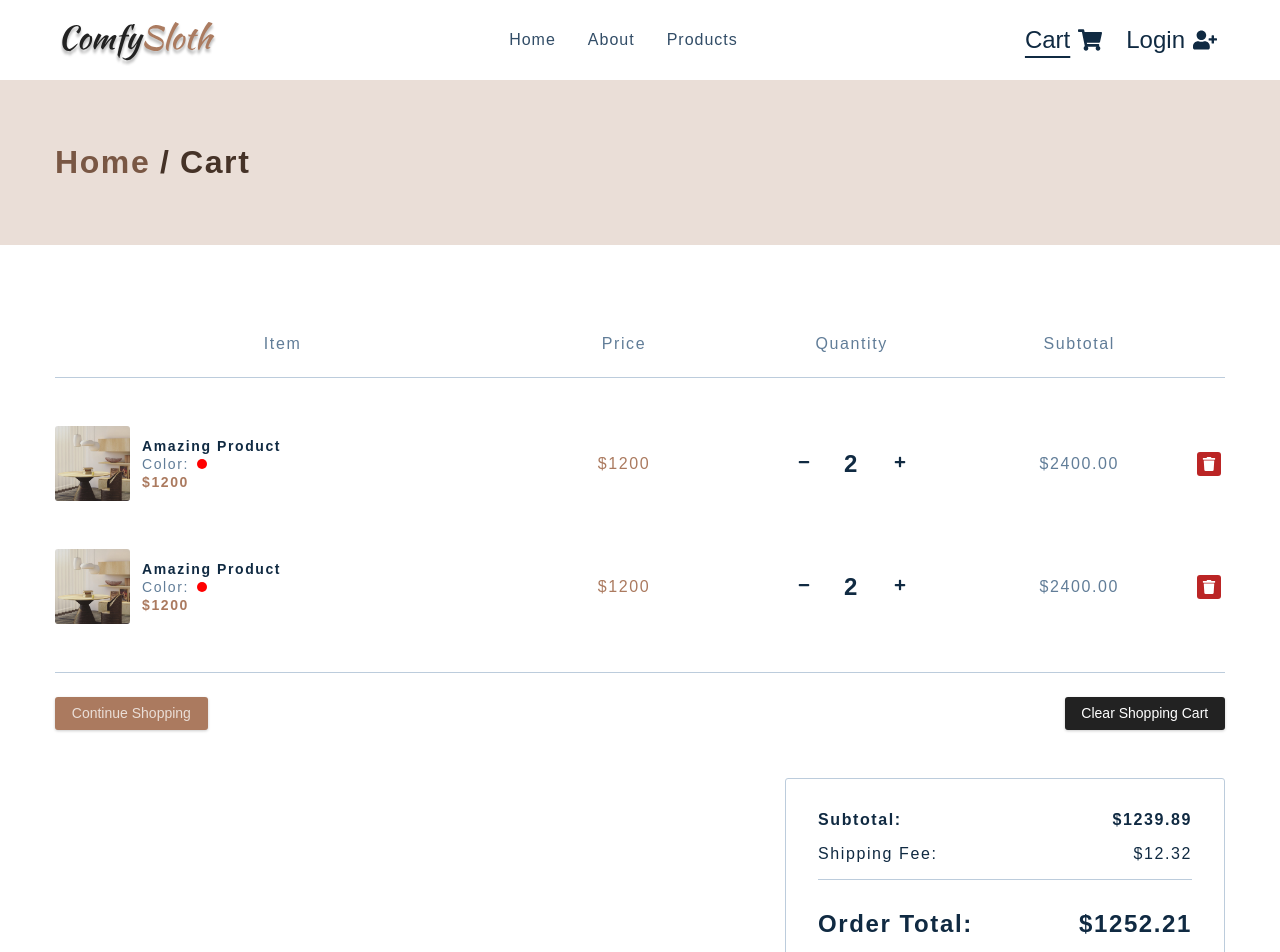
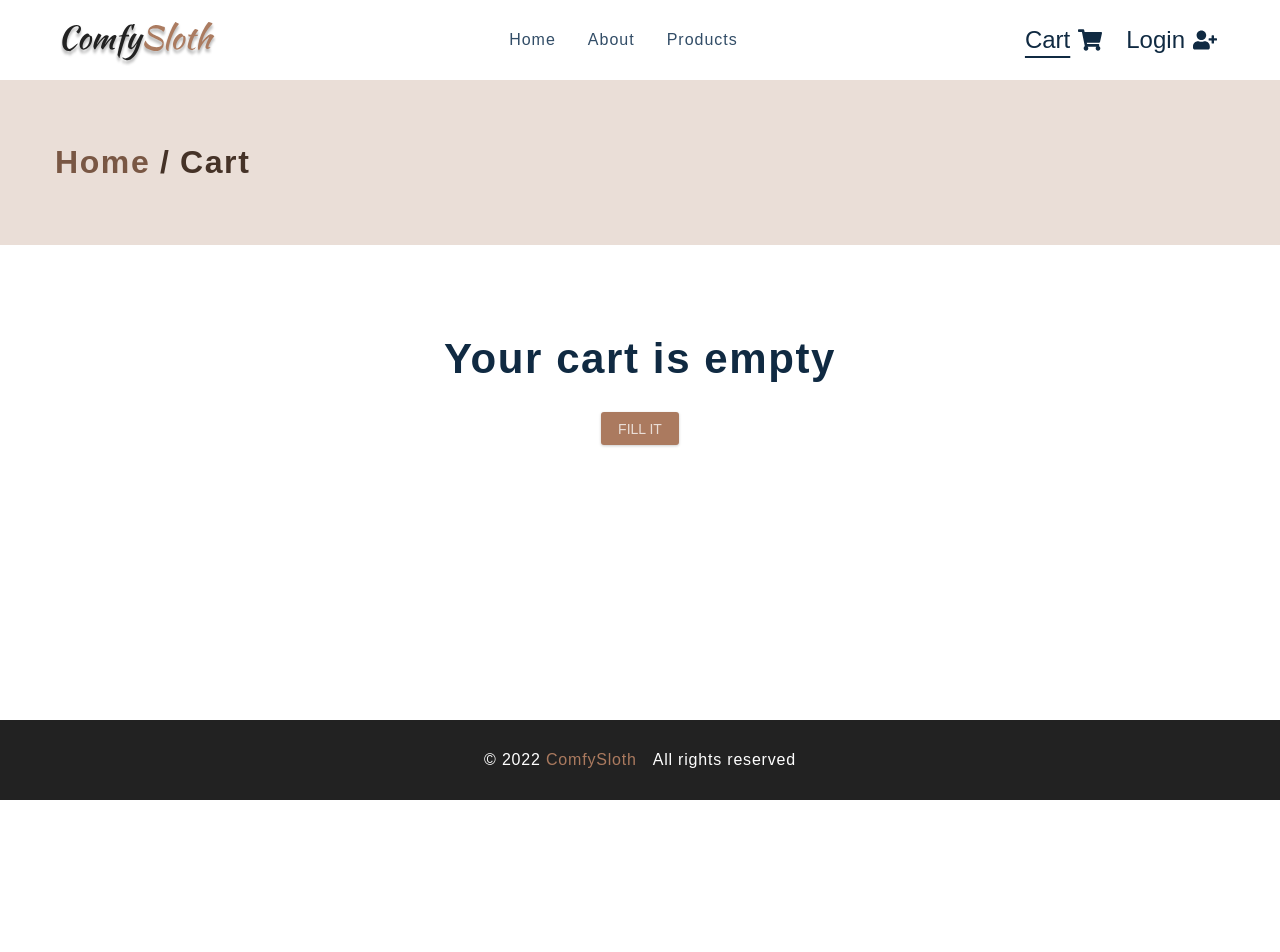
Before and after one commit to AverageUser4/smilga-comfy-sloth-e-commerce, a React (Create React App) app: page /cart in a window 1280 px wide. Shown: the top 952 px of the page. After the commit the page ends 800 px from the top, so only its background shows below. Built offline with nearby package versions, Linux system fonts and the light colour scheme.

Commit message:
work on cart

```diff
--- a/src/components/HeaderNav/HeaderNav.js
+++ b/src/components/HeaderNav/HeaderNav.js
@@ -10,6 +10,7 @@ import css from './HeaderNav.module.css';
 import useFocusTrap from '../../hooks/useFocusTrap';
 import useAppearanceTransition from '../../hooks/useAppearanceTransition';
 import { useAuthContext } from '../../utils/AuthContext';
+import { useCartContext } from '../../utils/CartContext';
 
 const phases = [
   css['nav'],
@@ -19,6 +20,7 @@ const phases = [
 
 function HeaderNav({ shouldBeVisible, close }) {
   const { isLoggedIn, logout } = useAuthContext();
+  const { cart } = useCartContext();
   const [navClasses, setNavClasses] = useState(phases[0]);
 
   const firstFocusableRef = useRef();
@@ -58,7 +60,9 @@ function HeaderNav({ shouldBeVisible, close }) {
             className={css["profile-link"]}
             activeClassName={css["profile-link--active"]}
           >
-            Cart <ShoppingCart/>
+            Cart
+            <ShoppingCart/>
+            {cart.length ? <span className={css['cart-count']}>{cart.length}</span> : null}
           </NavLink>
         </li>
         <li>
--- a/src/components/HeaderNav/HeaderNav.module.css
+++ b/src/components/HeaderNav/HeaderNav.module.css
@@ -70,6 +70,8 @@
 }
 
 .profile-link {
+  position: relative;
+
   display: flex;
   align-items: center;
   gap: 8px;
@@ -84,6 +86,24 @@
 .profile-link--active {
   text-decoration: 2px underline currentColor;
   text-underline-offset: 8px;
+}
+
+.cart-count {
+  display: flex;
+  justify-content: center;
+  align-items: center;
+
+  position: absolute;
+  top: -10px;
+  right: -10px;
+
+  width: 22px;
+  height: 22px;
+
+  border-radius: 50%;
+  background-color: var(--brown-main);
+  color: white;
+  font-size: 12px;
 }
 
 @media(min-width: 980px) {
--- a/src/components/Loading/Loading.js
+++ b/src/components/Loading/Loading.js
@@ -1,10 +1,15 @@
 import React from 'react';
+import PropTypes from 'prop-types';
 import css from './Loading.module.css';
 
-function Loading() {
+function Loading({ style }) {
   return (
-    <div className={css['loading']}></div>
+    <div style={style} className={css['loading']}></div>
   );
 }
 
+Loading.propTypes = {
+  style: PropTypes.object
+};
+
 export default Loading;
--- a/src/components/ProductInCart/ProductInCart.js
+++ b/src/components/ProductInCart/ProductInCart.js
@@ -1,17 +1,15 @@
 import React from 'react';
-import PropTypes from 'prop-types';
+import PropTypes, { string } from 'prop-types';
 import css from './ProductInCart.module.css';
 import Counter from '../Counter/Counter.js';
 import { ReactComponent as TrashIcon } from '../../assets/trash.svg';
-
-// temporary
-import furniture from '../../assets/furniture.jpeg';
+import { stringifyPrice } from '../../utils/utils';
 
 /*
   changing this layout to actual html table is a good idea
 */
 
-function ProductInCart({ image, name, color, price, quantity, setQuantity }) {
+function ProductInCart({ image, name, color, price, quantity, setQuantity, available, remove }) {
   const total = (quantity * price).toFixed(2);
 
   return (
@@ -19,8 +17,7 @@ function ProductInCart({ image, name, color, price, quantity, setQuantity }) {
 
       <div className={css['first-part']}>
 
-        {/* <img className={css['image']} src={image}/> */}
-        <img className={css['image']} src={furniture} alt={name}/>
+        <img className={css['image']} src={image} alt={name}/>
 
         <div>
 
@@ -33,21 +30,21 @@ function ProductInCart({ image, name, color, price, quantity, setQuantity }) {
               className={css['color']}></span>
           </div>
 
-          <div className="text text--color-1 text--bold">${price}</div>
+          <div className="text text--color-1 text--bold">{stringifyPrice(price)}</div>
 
         </div>
 
       </div>
 
-      <div className={`${css['medium-screen']} text text--color-1`}>${price}</div>
+      <div className={`${css['medium-screen']} text text--color-1`}>{stringifyPrice(price)}</div>
 
       <div className={css['second-part']}>
 
-        <Counter count={quantity} setCount={setQuantity} fontSize={'clamp(20px, 2.5vw, 24px)'}/>
+        <Counter count={quantity} setCount={setQuantity} fontSize={'clamp(20px, 2.5vw, 24px)'} max={available}/>
 
-        <div className={css['medium-screen']}>${total}</div>
+        <div className={css['medium-screen']}>{stringifyPrice(total)}</div>
 
-        <button className="button button--danger button--square">
+        <button className="button button--danger button--square" onClick={remove}>
           <TrashIcon className="annoying-garbage-icon"/>
         </button>
 
@@ -63,7 +60,9 @@ ProductInCart.propTypes = {
   color: PropTypes.string,
   price: PropTypes.number,
   quantity: PropTypes.number,
-  setQuantity: PropTypes.func
+  setQuantity: PropTypes.func,
+  available: PropTypes.number,
+  remove: PropTypes.func
 };
 
 export default ProductInCart;
--- a/src/components/ProductsFilterForm/ProductsFilterForm.module.css
+++ b/src/components/ProductsFilterForm/ProductsFilterForm.module.css
@@ -1,13 +1,12 @@
 .products-form {
-  position: sticky;
-  top: 20px;
-
   display: grid;
   grid-template-columns: 1fr 1fr;
   align-items: start;
   align-content: start;
   justify-content: space-between;
   gap: 24px;
+
+  width: 100%;
 
   align-self: start;
 }
@@ -44,7 +43,11 @@
 
 @media(min-width: 760px) {
   .products-form {
+    position: sticky;
+    top: 20px;
+
     width: 200px;
+
     flex-shrink: 0;
   }
   .products-form :nth-child(4),
--- a/src/components/TotalPrice/TotalPrice.js
+++ b/src/components/TotalPrice/TotalPrice.js
@@ -1,28 +1,29 @@
 import React from 'react';
 import PropTypes from 'prop-types';
 import css from './TotalPrice.module.css';
+import { stringifyPrice } from '../../utils/utils';
 
 function TotalPrice({ subtotal, shipping }) {
-  const orderTotal = (subtotal + shipping).toFixed(2);
+  const orderTotal = subtotal + shipping;
 
   return (
     <article className={css['container']}>
 
       <div className={css['data']}>
         <span>Subtotal:</span>
-        <span>${subtotal}</span>
+        <span>{stringifyPrice(subtotal)}</span>
       </div>
 
       <div className={`${css['data']} ${css['normal-weight']}`}>
         <span>Shipping Fee:</span>
-        <span>${shipping}</span>
+        <span>{stringifyPrice(shipping)}</span>
       </div>
 
       <div className="line"></div>
 
       <div className={`${css['data']} ${css['total']}`}>
         <span>Order Total:</span>
-        <span>${orderTotal}</span>
+        <span>{stringifyPrice(orderTotal)}</span>
       </div>
 
     </article>
--- a/src/hooks/useProductData.js
+++ b/src/hooks/useProductData.js
@@ -1,6 +1,5 @@
 import { useState, useEffect } from 'react';
-
-const API_ENDPOINT = 'https://course-api.com/react-store-single-product?id=';
+import { SINGLE_PRODUCT } from '../utils/API_Endpoints';
 
 function useProductData(id) {
   const [productData, setProductData] = useState();
@@ -10,7 +9,7 @@ function useProductData(id) {
 
     async function fetchProductData() {
       try {
-        const data = await fetch(API_ENDPOINT + id);
+        const data = await fetch(SINGLE_PRODUCT + id);
         const json = await data.json();
 
         if(ignore)
--- a/src/hooks/useProducts.js
+++ b/src/hooks/useProducts.js
@@ -1,7 +1,6 @@
 import { useEffect, useState } from 'react';
 import { shuffleArray } from '../utils/utils';
-
-const API_ENDPOINT = 'https://course-api.com/react-store-products';
+import { ALL_PRODUCTS } from '../utils/API_Endpoints';
 
 const defaultOptions = {
   featuredOnly: false, queryString: '', category: '', company: '', color: '',
@@ -118,7 +117,7 @@ function useProducts(options = defaultOptions) {
 
     async function fetchProducts() {
       try {
-        const data = await fetch(API_ENDPOINT);
+        const data = await fetch(ALL_PRODUCTS);
         let json = await data.json();
 
         if(ignore)
--- a/src/pages/Cart/Cart.js
+++ b/src/pages/Cart/Cart.js
@@ -1,4 +1,4 @@
-import React from 'react';
+import React, { useEffect, useRef, useState } from 'react';
 import { Link } from 'react-router-dom';
 import CurrentPath from '../../components/CurrentPath/CurrentPath.js';
 import ProductInCart from '../../components/ProductInCart/ProductInCart.js';
@@ -6,50 +6,135 @@ import StandaloneSection from '../../components/StandaloneSection/StandaloneSect
 import CartProductsTableHead from '../../components/CartProductsTableHead/CartProductsTableHead.js';
 import TotalPrice from '../../components/TotalPrice/TotalPrice.js';
 import css from './temp.module.css';
+import { useCartContext } from '../../utils/CartContext.js';
+import { SINGLE_PRODUCT } from '../../utils/API_Endpoints';
+import Loading from '../../components/Loading/Loading';
 
 function Cart() {
+  /*
+    - currently there is a problem:
+      - if the same product is in cart with 2 different colors
+        the available propert is not correct
+  */
+  const { cart, cartChangeCount, cartRemove, cartEmpty } = useCartContext();
+  // const lastRenderAllIDsRef = useRef([]);
+  const allIDs = [...(new Set(cart.map(product => product.id)))];
+  const [IDsToData, setIDsToData] = useState(new Map());
+
+  let subtotal = 0;
+  for(let product of cart) {
+    const data = IDsToData.get(product.id);
+
+    if(!data) {
+      subtotal = 0;
+      break;
+    }
+
+    subtotal += product.count * data.price;
+  }
+
+
+  const productElements = [];
+  for(let i = 0; i < cart.length; i++) {
+    const data = IDsToData.get(cart[i].id);
+
+    let sameProductDiffColorsCount = 0;
+    const sameProductDiffColors = cart.filter(product => product.id === cart[i].id && product.color !== cart[i].color);
+    for(let product of sameProductDiffColors)
+      sameProductDiffColorsCount += product.count;
+
+    if(data) {
+      productElements.push(
+        <ProductInCart
+          key={`${cart[i].id} ${cart[i].color}`}
+          name={data.name}
+          color={cart[i].color}
+          price={data.price}
+          quantity={cart[i].count}
+          setQuantity={(count) => cartChangeCount(cart[i].id, cart[i].color, count - cart[i].count)}
+          available={data.stock - sameProductDiffColorsCount}
+          image={data.images[0].thumbnails.large.url}
+          remove={() => cartRemove(cart[i].id, cart[i].color)}
+        />
+      );
+    } else {
+      productElements.push(
+        <Loading
+          key={`${cart[i].id} ${cart[i].color}`}
+          style={{ width: 75, height: 75, margin: '0 auto 48px' }}
+        />);
+    }
+  }
+
+  useEffect(() => {
+    let ignore = false;
+
+    async function fetchProductsData(id) {
+      try {
+        const response = await fetch(SINGLE_PRODUCT + id);
+        const json = await response.json();
+
+        // always true for some reason
+        // if(ignore)
+        //   return;
+
+        const newIDsToData = new Map(IDsToData);
+        newIDsToData.set(id, json);
+        setIDsToData(newIDsToData);
+      } catch(error) {
+        console.log(error);
+      }
+    }
+
+    for(let id of allIDs)
+      if(!IDsToData.has(id)) {
+        const newIDsToData = new Map(IDsToData);
+        newIDsToData.set(id, null);
+        setIDsToData(newIDsToData);
+        fetchProductsData(id);
+      }
+
+    return () => ignore = true;
+  });
+
+  if(!cart.length)
+    return (
+      <div>
+        <CurrentPath/>
+        <StandaloneSection isCentered={true}>
+          <h1 className="heading heading--only-bottom-margin">Your cart is empty</h1>
+          <Link className="button button--uppercase" to="/products">Fill it</Link>
+        </StandaloneSection>
+      </div>
+    );
+
   return (
     <div>
 
       <CurrentPath/>
 
-      {/* DONT DELETE, FOR USE LATER !!!!!!!! */}
-      {/* <StandaloneSection isCentered={true}>
-        <h1 className="heading heading--only-bottom-margin">Your cart is empty</h1>
-        <Link className="button button--uppercase" to="/products">Fill it</Link>
-      </StandaloneSection> */}
-
       <StandaloneSection>
 
         <CartProductsTableHead/>
 
-        <ProductInCart
-          name={'amazing product'}
-          color={'red'}
-          price={1200}
-          quantity={2}
-          setQuantity={x=>x}
-        />
-
-        <ProductInCart
-          name={'amazing product'}
-          color={'red'}
-          price={1200}
-          quantity={2}
-          setQuantity={x=>x}
-        />
+        {productElements}
 
         <div className="line"></div>
 
         <div className="distant-twins-layout standalone standalone--small">
           <Link to="/products" className="button">Continue Shopping</Link>
-          <button className="button button--color-1">Clear Shopping Cart</button>
+          <button onClick={cartEmpty} className="button button--color-1">Clear Shopping Cart</button>
         </div>
 
-        <div className={`standalone standalone--medium standalone--no-bottom-margin ${css['total-container']}`}>
-          <TotalPrice subtotal={1239.89} shipping={12.32} />
-          <Link to="/login" className="button button--uppercase button--block">Login</Link>
-        </div>
+        {
+          subtotal ?
+            <div className={`standalone standalone--medium standalone--no-bottom-margin ${css['total-container']}`}>
+              <TotalPrice subtotal={subtotal} shipping={999} />
+              <Link to="/login" className="button button--uppercase button--block">Login</Link>
+            </div>
+          :
+            <Loading/>
+        }
 
       </StandaloneSection>
 
--- /dev/null
+++ b/src/utils/API_Endpoints.js
@@ -0,0 +1,2 @@
+export const SINGLE_PRODUCT = 'https://course-api.com/react-store-single-product?id=';
+export const ALL_PRODUCTS = 'https://course-api.com/react-store-products';
--- a/src/utils/CartContext.js
+++ b/src/utils/CartContext.js
@@ -15,7 +15,11 @@ function saveCartToStorage(username, cart) {
   if(!Array.isArray(cart))
     throw new Error(`Second argument provided to "saveCartToStorage" has to be an array, provided: ${cart}`)
 
-  localStorage.setItem(`${username}-cart`, JSON.stringify(cart));
+  try {
+    localStorage.setItem(`${username}-cart`, JSON.stringify(cart));
+  } catch(error) {
+    console.error(error);
+  }
 }
 
 const CartContext = createContext();
@@ -27,11 +31,6 @@ function CartProvider({ children }) {
   useEffect(() => {
     setCart(getCartFromStorage(username));
   }, [username]);
-
-  useEffect(() => {
-    console.log(cart)
-    saveCartToStorage(username, cart);
-  }, [username, cart]);
 
   function checkArgs(id, color, count) {
     if(!id)
@@ -88,10 +87,12 @@ function CartProvider({ children }) {
       copy.push({ id, color, count });
 
     setCart(copy);
+    saveCartToStorage(username, copy);
   }
 
   function cartEmpty() {
     setCart([]);
+    saveCartToStorage(username, []);
   }
 
   function cartRemove(id, color) {
@@ -101,11 +102,10 @@ function CartProvider({ children }) {
     if(!itemExists)
       throw new Error(`Tried to remove item that is not in the cart. id: ${id}, color: ${color}`);
 
-    setCart(prev => {
-      const copy = [...prev];
-      copy.splice(index, 1);
-      return copy;
-    });
+    const copy = [...cart];
+    copy.splice(index, 1);
+    setCart(copy);
+    saveCartToStorage(username, copy);
   }
 
   return (
--- a/src/utils/utils.js
+++ b/src/utils/utils.js
@@ -42,6 +42,17 @@ export function spacesToCamelCase(text) {
   return arr.filter(character => character !== ' ').join('');
 }
 
+export function arrayIsSubsetOf(subset, whole) {
+  if(!Array.isArray(subset) || !Array.isArray(whole))
+    throw new Error(`Non-array provided: firstArg: '${subset}', secondArg: '${whole}'`);
+
+  for(let i = 0; i < subset.length; i++)
+    if(!whole.includes(subset[i]))
+      return false;
+
+  return true;
+}
+
 // export function verifyColorString(color, type = 'hex') {
 //   if(type !== 'hex')
 //     throw new Error(`Currently you can only verify 'hex' colors, provided type: '${type}'.`);
```
